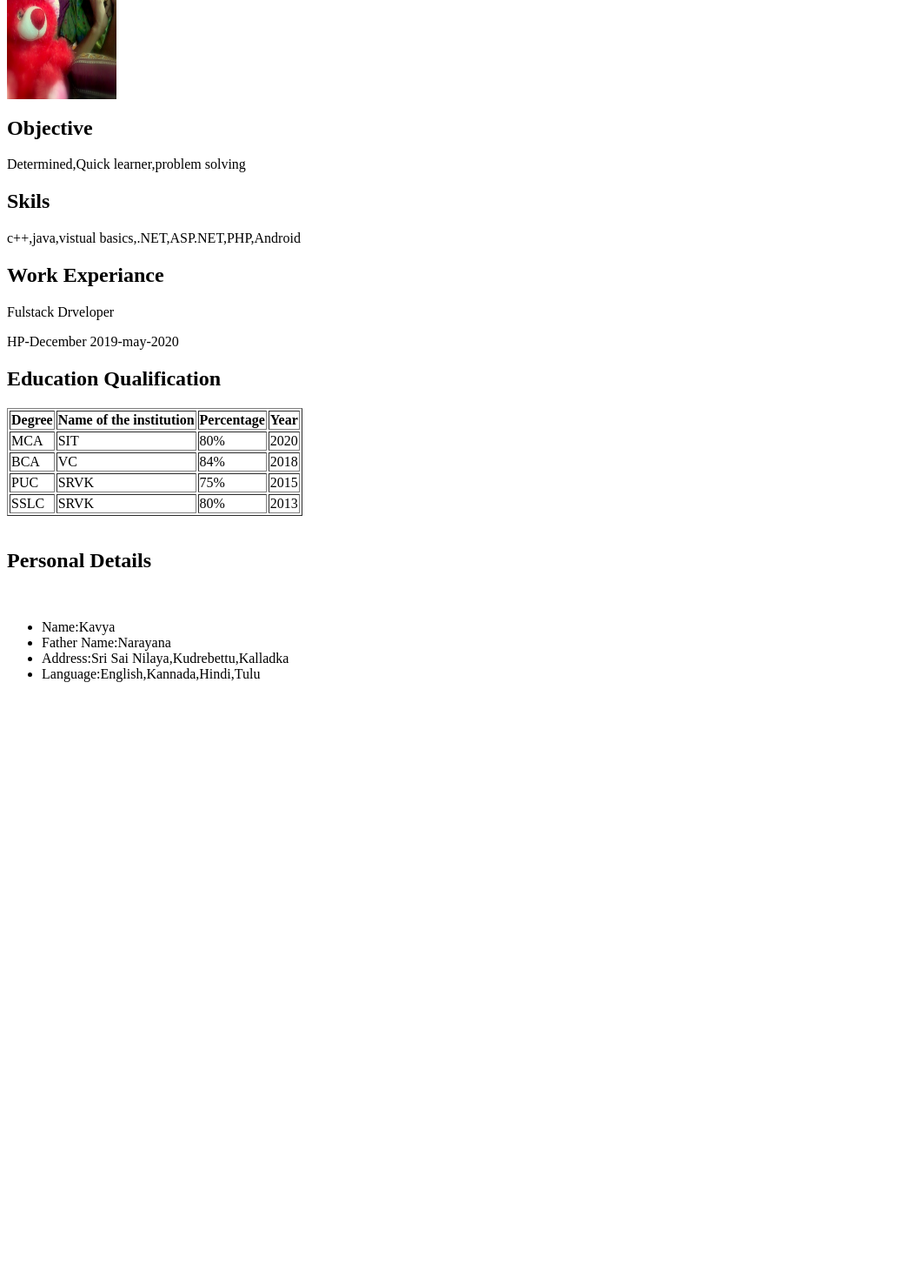
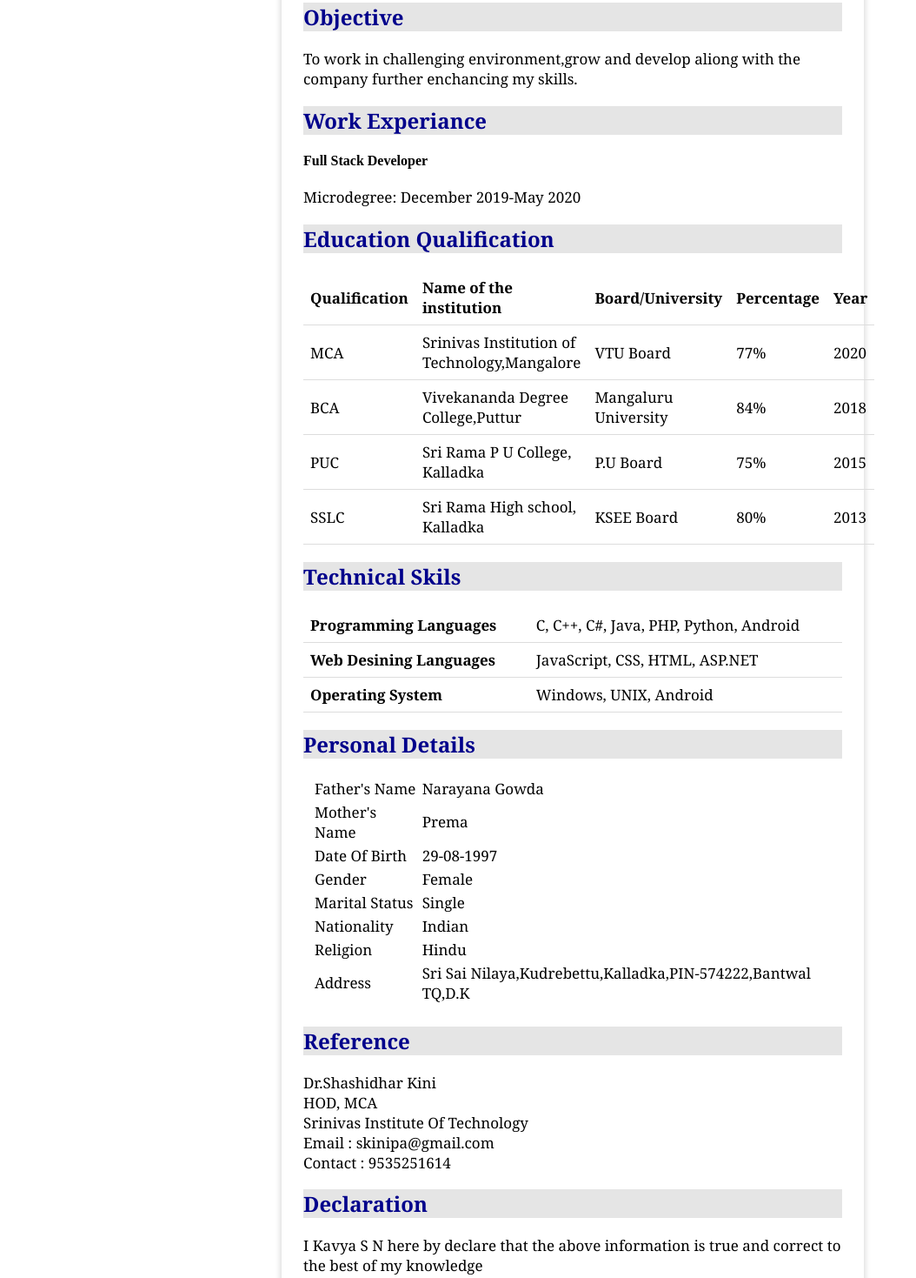
Before and after one commit to Kavya-S-N/myresume, a plain HTML site: page index.html in a window 1280 px wide. Shown: the part 294-1763 px from the top of the page at 87% size, without its empty margins (0-1054 px from the left). Before the commit the page ends 1094 px from the top, so only its background shows below. Drawn offline with Linux system fonts and the light colour scheme.

Commit message:
My project in Micro

```diff
--- a/index.html
+++ b/index.html
@@ -1,102 +1,141 @@
 <html>
     <head>
-        <title>index</title>
+        <link href="styles.css" type="text/css" rel="stylesheet">
+        <title>new Resume</title>
     </head>
     <body>
-        <h1 >RESUME</h1>
-           <p>KAVYA S N<br>Full stack Developer<br>Contact:8453356710<br>Email:kavyasn.gowda@gmail.com<br>
-        <a href="www.google.com">Website</a></p>
-        <img src="weboth.jpg" height="30%" width="10%">
-        <h2>Objective</h2>
-        <p>Determined,Quick learner,problem solving</p>
-        <h2>Skils</h2>
-        <p>c++,java,vistual basics,.NET,ASP.NET,PHP,Android</p>
-        <h2>Work Experiance</h2>
-        <p>Fulstack Drveloper</p>
-        HP-December 2019-may-2020
-
-        <h2>Education Qualification</h2>
-        <table border="1">
+        <div class="card">
+            <div class="Whole">
+               <h1 id="head">RESUME</h1>
+               <div class="topContent">
+                 <h2 id="h2"><img id="myimg" src="kavya.jpg"></img>KAVYA S N<br/></h2>
+                 <p>Full Stack Developer<br/>9482587189<br/>kavyasn.gowda@gmail.com<br/>
+                </p>
+               </div><br/>
+               <div>
+                 <h2 class="allHeadings">Objective</h2>
+                <p id="txt">To work in challenging environment,grow and develop aliong with the company further enchancing my skills.</p>
+               </div>
+               <div>
+                <h2 class="allHeadings">Work Experiance</h2>
+                <h4>Full Stack Developer</h4>
+                <p id="txt">Microdegree: December 2019-May 2020</p>
+              </div>
+               <div>
+                 <h2 class="allHeadings">Education Qualification</h2>
+                 <table id="txt" class="table" >
                     <tr>
-                <th>
-                 Degree
-                </th>
-                <th>
-                    Name of the institution
-                </th>
-                <th>
-                 Percentage
-                </th>
-                <th>
-                    Year
-                </th>
+                        <th id="th"> Qualification</th>
+                        <th id="th">Name of the institution</th>
+                        <th id="th">Board/University</th>
+                        <th id="th">Percentage</th>
+                        <th id="th">Year</th>
+                    </tr>
+                    <tr>
+                        <td id="td">MCA</td>
+                        <td id="td">Srinivas Institution of Technology,Mangalore</td>
+                        <td id="td">VTU Board</td>
+                        <td id="td">77%</td>
+                        <td id="td">2020</td>
+                    </tr>
+                    <tr>
+                        <td id="td">BCA</td>
+                        <td id="td">Vivekananda Degree College,Puttur</td>
+                        <td id="td">Mangaluru University</td>
+                        <td id="td">84%</td>
+                        <td id="td">2018 </td>
+                    </tr>
+                    <tr>
+                        <td id="td">PUC</td>
+                        <td id="td">Sri Rama P U College, Kalladka</td>
+                        <td id="td">P.U Board </td>
+                        <td id="td">75%</td>
+                        <td id="td">2015</td>
+                    </tr>
+                    <tr>
+                        <td id="td">SSLC</td>
+                        <td id="td">Sri Rama High school, Kalladka</td>
+                        <td id="td">KSEE Board</td>
+                        <td id="td">80%</td>
+                        <td id="td">2013</td>
+                    </tr>
+                </table>
+               </div>
+               <div>
+                <h2 class="allHeadings">Technical Skils</h2>
+                <table  class="table" id="txt">
+                  <tr>
+                      <th id="th">Programming Languages</th>
+                      <td id="td">C, C++, C#, Java, PHP, Python, Android</td>
+                  </tr>
+                  <tr>
+                      <th id="th">Web Desining Languages</th>
+                      <td id="td">JavaScript, CSS, HTML, ASP.NET </td>
+                  </tr>
+                  <tr>
+                    <th id="th">Operating System</th>
+                    <td id="th">Windows, UNIX, Android</td>
+                </tr>
+                </table>
+              </div>
+              <div>
+                <h2 class="allHeadings">Personal Details</h2>
+                <table class="pdetails" id="txt">
+                  <tr>
+                      <td >Father's Name</td>
+                      <td>Narayana Gowda</td>
+                  </tr>
+                  <tr>
+                    <td >Mother's Name</td>
+                    <td>Prema</td>
+                </tr>
+                <tr>
+                    <td >Date Of Birth</td>
+                    <td>29-08-1997</td>
+                </tr>
+                <tr>
+                    <td >Gender</td>
+                    <td>Female</td>
+                </tr>
+                <tr>
+                    <td >Marital Status</td>
+                    <td>Single</td>
+                </tr>
+                <tr>
+                    <td >Nationality</td>
+                    <td>Indian</td>
+                </tr>
+                <tr>
+                    <td >Religion</td>
+                    <td>Hindu</td>
+                </tr>
+                <tr>
+                    <td >Address</td>
+                    <td>Sri Sai Nilaya,Kudrebettu,Kalladka,PIN-574222,Bantwal TQ,D.K</td>
                 </tr>
                   <tr>
                       <td>
-                 MCA
-                </td>
-                <td>
-                 SIT
-                </td>
-                <td>
-                    80%
-                </td>
-                <td>
-                    2020
-                </td>
-            </tr>
-            <tr>
-                <td>
-                 BCA
-                </td>
-                <td>
-                 VC
-                </td>
-                <td>
-                    84%
-                </td>
-                <td>
-                    2018
-                </td>
-            </tr>
-            <tr>
-                <td>
-                 PUC
-                </td>
-                <td>
-                 SRVK
-                </td>
-                <td>
-                    75%
-                </td>
-                <td>
-                    2015
-                </td>
-            </tr>
-            <tr>
-                <td>
-                 SSLC
-                </td>
-                <td>
-                 SRVK
-                </td>
-                <td>
-                    80%
-                </td>
-                <td>
-                    2013
+
                       </td>
                   </tr>
                 </table>
-   </Form><br/>
-   <h2>Personal Details</h2><br/>
-   <UL>
-       <li>Name:Kavya</li>
-       <li>Father Name:Narayana</li>
-       <li>Address:Sri Sai Nilaya,Kudrebettu,Kalladka</li>
-       <li>Language:English,Kannada,Hindi,Tulu</li>
+              </div>
+              <div>
+                <h2 class="allHeadings">Reference</h2>
+                <p id="txt">Dr.Shashidhar Kini<br/>HOD, MCA<br>Srinivas Institute Of Technology<br>Email : skinipa@gmail.com<br>Contact : 9535251614</p>
+            </div>
 
-   </UL>
+              <div>
+                <h2 class="allHeadings">Declaration</h2>
+                <p id="txt">I Kavya S N here by declare that the above information is true and correct to the best of my knowledge</p>
+                <p id="txt">Date :<br><br>Place :</p>
+                <p id="txt" class="sig">Signature</p>
 
+            </div>
+
+             </div>
+
+             </div>
+        </div>
     </body>
 </html>
--- a/styles.css
+++ b/styles.css
@@ -1,5 +1,75 @@
+.whole
+{
+    margin: 25px;
+    padding-top: 5px;
+    padding-bottom: 5px;
+
+}
 #head
 {
-    color: brown;
-    align-content: center;
+    color:darkblue;
+    font-family: Cambria, Cochin, Georgia, Times, 'Times New Roman', serif;
+    text-align: center;
+    border-bottom: 2px solid darkblue;
+
 }
+#h2
+{
+ color: darkblue;
+}
+.topContent
+{
+    font-size: 17;
+    font-weight: bold;
+    font-family: Cambria, Cochin, Georgia, Times, 'Times New Roman', serif;
+
+}
+
+.card {
+    margin-top: 25px;
+    margin-left: 25%;
+    width: 53%;
+    box-shadow:0 4px 8px 0 rgba(0,0,0,0.2);
+}
+#myimg
+{
+  height: 150px;
+  width: 120px;
+  float: right;
+}
+.allHeadings
+{
+    color: darkblue;
+    background-color:rgba(0,0,0,0.1);
+    font-family: Cambria, Cochin, Georgia, Times, 'Times New Roman', serif;
+    text-align: left;
+}
+#txt
+{
+    font-family: Cambria, Cochin, Georgia, Times, 'Times New Roman', serif;
+    font-size: 17px;
+}
+.table
+{
+    border-collapse: collapse;
+   width: 100%;
+}
+#th,#td
+{
+ padding: 8px;
+ text-align: left;
+ border-bottom: 1px solid #ddd;
+}
+tr:hover
+{
+    background-color:#f5f5f5;
+}
+.pdetails
+{
+    width: 100%;
+    padding-left: 10px;
+}
+.sig
+{
+    text-align: right;
+}
```
Also changed, not shown: resume.html (added, +104 -0 lines), .picasaoriginals/kavya.jpg (added), kavya.jpg (added), weboth.jpg (deleted), 2 other files. Lines whose indentation alone changed are shown as unchanged.
